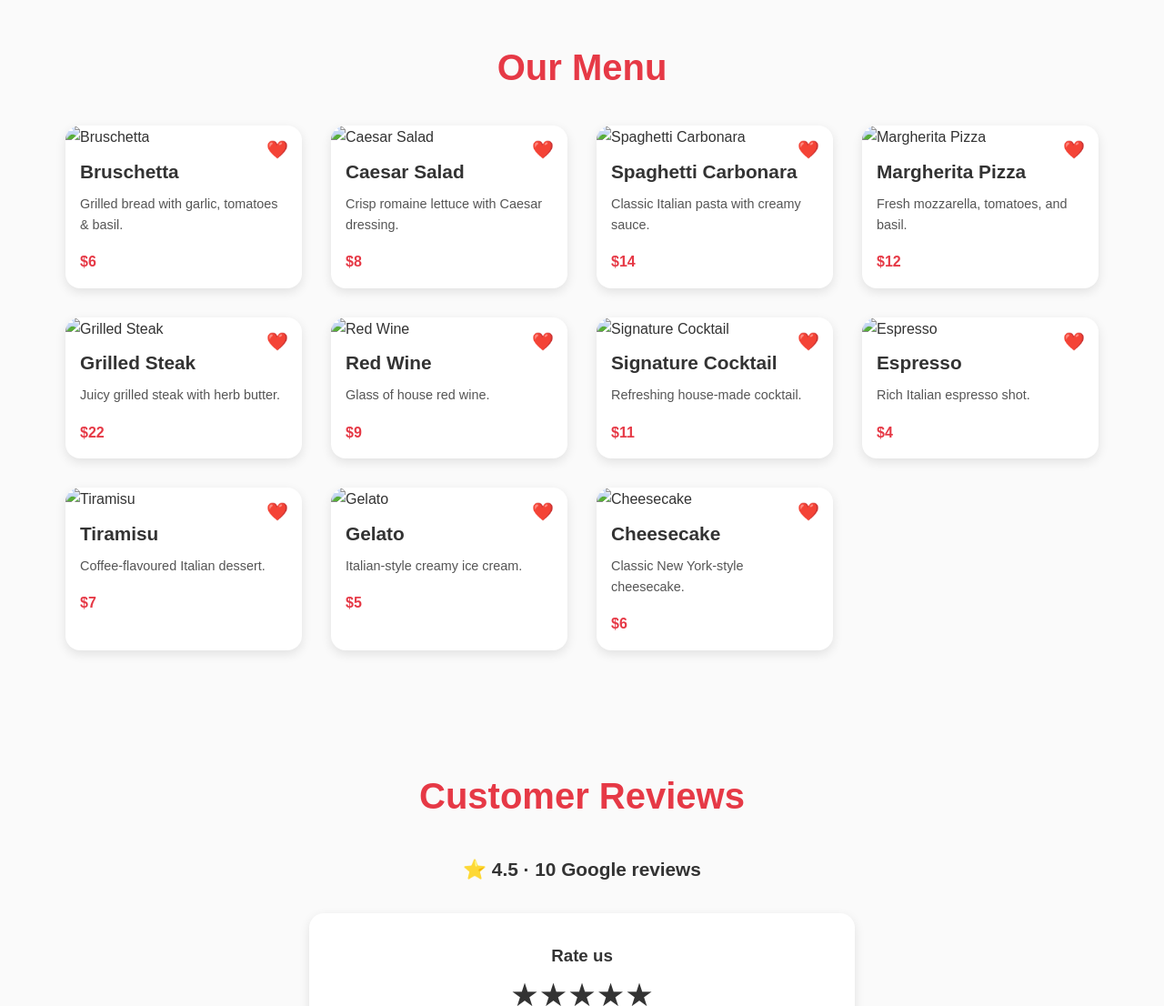
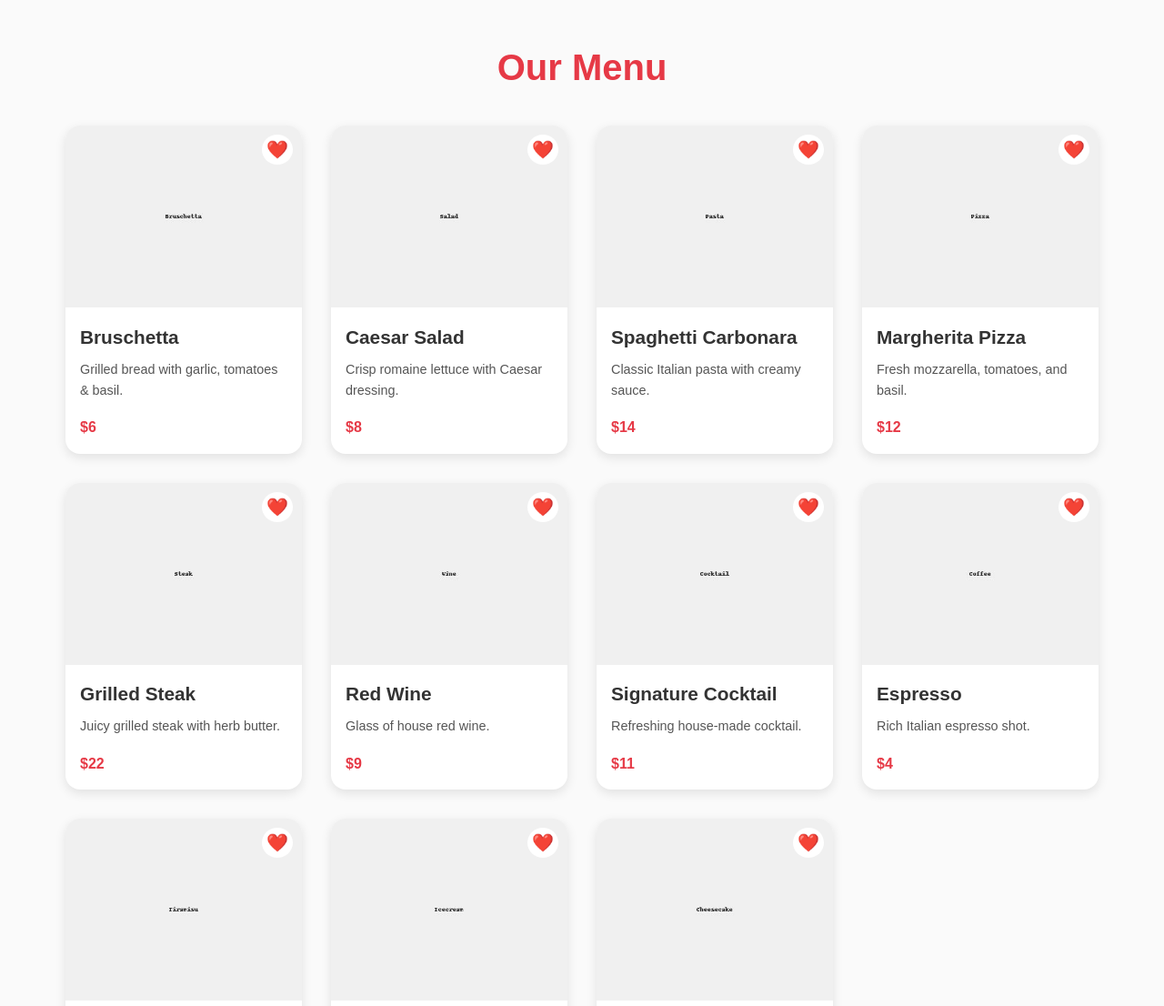
Before and after one commit to saikrishna1-sk/restaurant, a plain HTML site: page index.html in a window 1280 px wide. Shown: the part 820-1926 px from the top of the page at 91% size. Drawn offline with Linux system fonts and the light colour scheme.

Commit message:
Update index.html

```diff
--- a/index.html
+++ b/index.html
@@ -37,14 +37,14 @@
     <div class="menu-grid">
       <!-- Starters -->
       <div class="menu-card">
-        <img src="assets/bruschetta.jpg" alt="Bruschetta">
+        <img src="bruschetta.jpg" alt="Bruschetta">
         <h3>Bruschetta</h3>
         <p>Grilled bread with garlic, tomatoes & basil.</p>
         <span class="price">$6</span>
         <button class="fav-btn">❤️</button>
       </div>
       <div class="menu-card">
-        <img src="assets/salad.jpg" alt="Caesar Salad">
+        <img src="salad.jpg" alt="Caesar Salad">
         <h3>Caesar Salad</h3>
         <p>Crisp romaine lettuce with Caesar dressing.</p>
         <span class="price">$8</span>
@@ -53,21 +53,21 @@
 
       <!-- Mains -->
       <div class="menu-card">
-        <img src="assets/pasta.jpg" alt="Spaghetti Carbonara">
+        <img src="pasta.jpg" alt="Spaghetti Carbonara">
         <h3>Spaghetti Carbonara</h3>
         <p>Classic Italian pasta with creamy sauce.</p>
         <span class="price">$14</span>
         <button class="fav-btn">❤️</button>
       </div>
       <div class="menu-card">
-        <img src="assets/pizza.jpg" alt="Margherita Pizza">
+        <img src="pizza.jpg" alt="Margherita Pizza">
         <h3>Margherita Pizza</h3>
         <p>Fresh mozzarella, tomatoes, and basil.</p>
         <span class="price">$12</span>
         <button class="fav-btn">❤️</button>
       </div>
       <div class="menu-card">
-        <img src="assets/steak.jpg" alt="Grilled Steak">
+        <img src="steak.jpg" alt="Grilled Steak">
         <h3>Grilled Steak</h3>
         <p>Juicy grilled steak with herb butter.</p>
         <span class="price">$22</span>
@@ -76,21 +76,21 @@
 
       <!-- Drinks -->
       <div class="menu-card">
-        <img src="assets/wine.jpg" alt="Red Wine">
+        <img src="wine.jpg" alt="Red Wine">
         <h3>Red Wine</h3>
         <p>Glass of house red wine.</p>
         <span class="price">$9</span>
         <button class="fav-btn">❤️</button>
       </div>
       <div class="menu-card">
-        <img src="assets/cocktail.jpg" alt="Signature Cocktail">
+        <img src="cocktail.jpg" alt="Signature Cocktail">
         <h3>Signature Cocktail</h3>
         <p>Refreshing house-made cocktail.</p>
         <span class="price">$11</span>
         <button class="fav-btn">❤️</button>
       </div>
       <div class="menu-card">
-        <img src="assets/coffee.jpg" alt="Espresso">
+        <img src="coffee.jpg" alt="Espresso">
         <h3>Espresso</h3>
         <p>Rich Italian espresso shot.</p>
         <span class="price">$4</span>
@@ -99,21 +99,21 @@
 
       <!-- Desserts -->
       <div class="menu-card">
-        <img src="assets/tiramisu.jpg" alt="Tiramisu">
+        <img src="tiramisu.jpg" alt="Tiramisu">
         <h3>Tiramisu</h3>
         <p>Coffee-flavoured Italian dessert.</p>
         <span class="price">$7</span>
         <button class="fav-btn">❤️</button>
       </div>
       <div class="menu-card">
-        <img src="assets/icecream.jpg" alt="Gelato">
+        <img src="icecream.jpg" alt="Gelato">
         <h3>Gelato</h3>
         <p>Italian-style creamy ice cream.</p>
         <span class="price">$5</span>
         <button class="fav-btn">❤️</button>
       </div>
       <div class="menu-card">
-        <img src="assets/cheesecake.jpg" alt="Cheesecake">
+        <img src="cheesecake.jpg" alt="Cheesecake">
         <h3>Cheesecake</h3>
         <p>Classic New York-style cheesecake.</p>
         <span class="price">$6</span>
```
